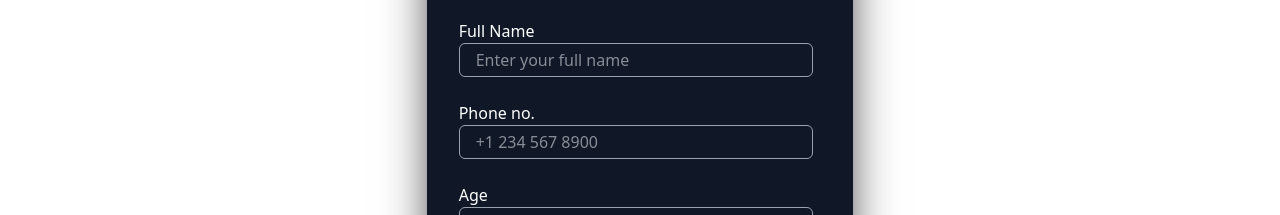
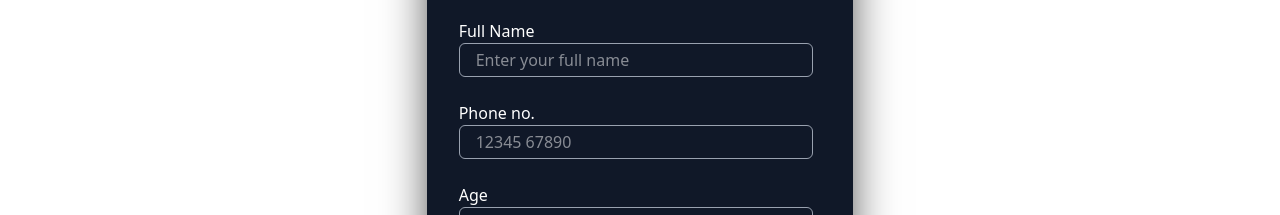
Before and after one commit to Crypto-Dev-Hustler/physiotherapy, a Next.js app: page / in a window 1280 px wide. Shown: the part 2820-3035 px from the top of the page. Built offline with nearby package versions, Linux system fonts and the light colour scheme.

Commit message:
"number add"

```diff
--- a/components/booking.tsx
+++ b/components/booking.tsx
@@ -143,7 +143,7 @@ export function Book() {
               id="phone"
               name="phone"
               type="tel"
-              placeholder="+1 234 567 8900"
+              placeholder="12345 67890"
               className="border border-gray-400 rounded-sm h-8 mr-4 p-4"
               value={form.phone}
               onChange={handleChange}
```
